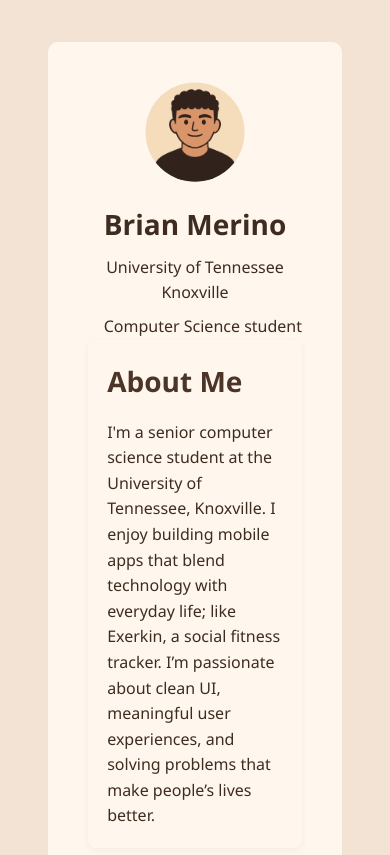
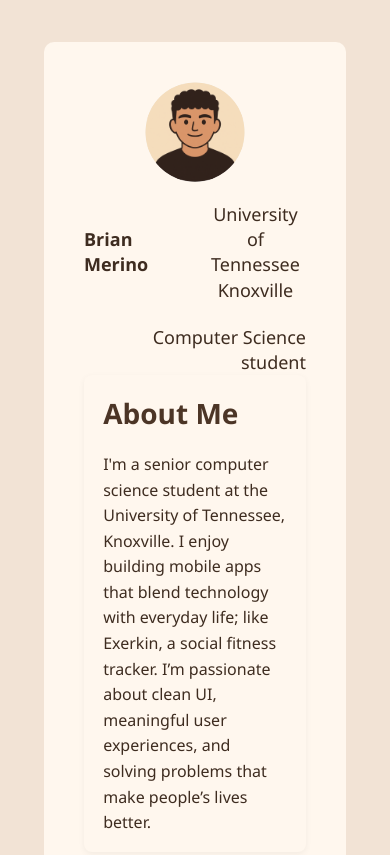
Before and after one commit to BrianMerino/personal-site, a plain HTML site: page index.html in a window 390 px wide. Shown: the top 855 px of the page. Drawn offline with nearby package versions, Linux system fonts and the light colour scheme.

Commit message:
testing formatting for mobile experience

```diff
--- a/style.css
+++ b/style.css
@@ -194,17 +194,26 @@ footer {
   }
 
   .header-text {
-    flex-direction: column;
-    align-items: center;
-    justify-content: center;
-    gap: 8px;
+    display: flex;
+    flex: 1;
+    justify-content: space-between;
+    align-items: center; /* <-- Make sure this is CENTER */
+    gap: 20px;
+    flex-wrap: wrap;
   }
 
   .header-text h1,
   .header-text p {
-    flex: none;
-    width: 100%;
-    text-align: center;
+    margin: 0;
+    line-height: 1.4;
+    font-size: 18px;
+    flex: 1;
+  }
+
+  .header-text p:last-of-type {
+    text-align: right;
+    line-height: 1.4;
+    padding-top: 2px; /* Nudge it down slightly to align */
   }
 
   .avatar {
@@ -239,3 +248,19 @@ footer {
     padding: 1.2rem;
   }
 }
+
+@media (max-width: 768px) {
+  .container {
+    padding-left: 12px;
+    padding-right: 12px;
+  }
+
+  section {
+    padding: 1rem; /* Less internal padding */
+  }
+
+  #about {
+    padding-left: 1.2rem;
+    padding-right: 1.2rem;
+  }
+}
```
